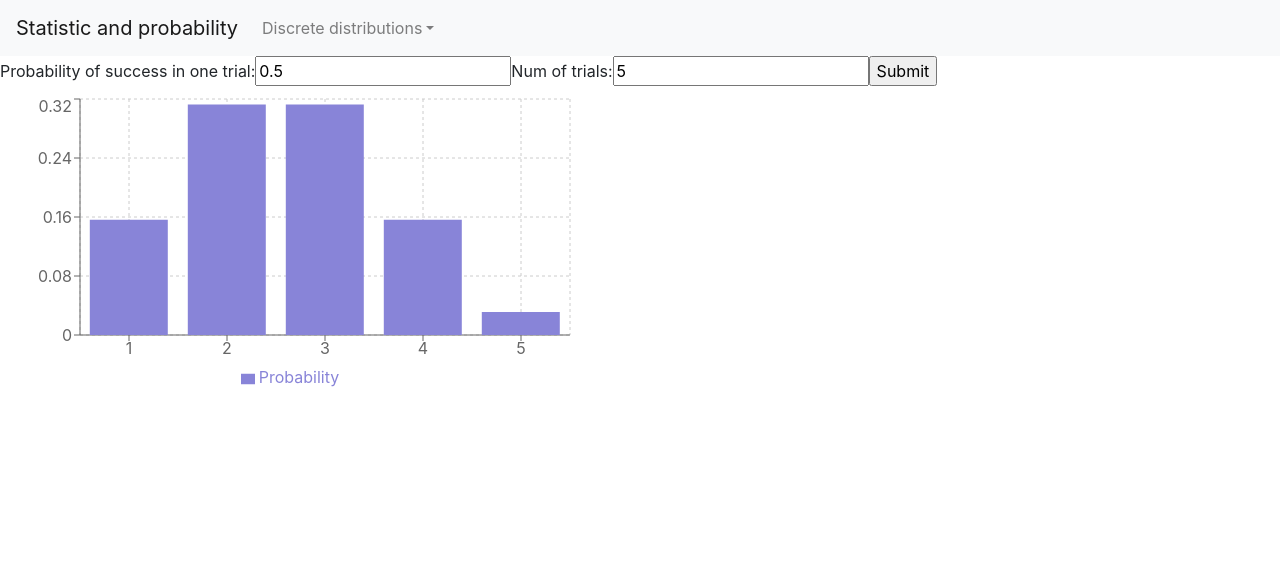
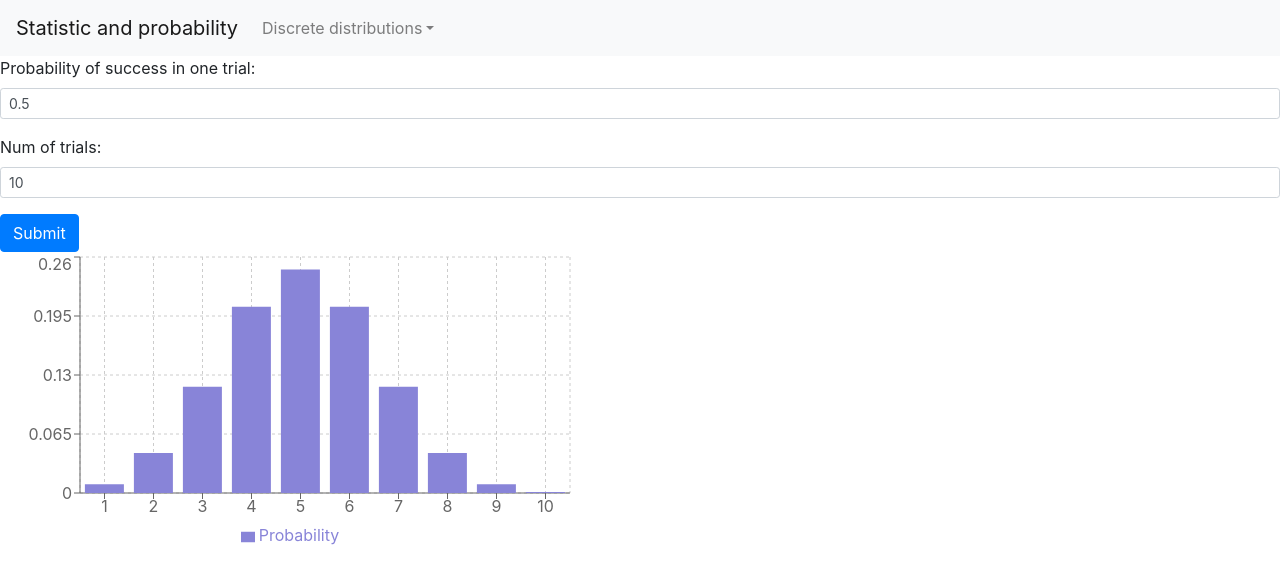
Before and after one commit to pbezglasny/probability-distributions-vis, a React (Create React App) app: page / in a window 1280 px wide. Shown: the top 582 px of the page. Built offline with nearby package versions, Linux system fonts and the light colour scheme.

Commit message:
Change form to bootstrap.

```diff
--- a/src/distributions/Binomial.js
+++ b/src/distributions/Binomial.js
@@ -1,5 +1,7 @@
 import React from "react";
-import {BarChart, Bar, XAxis, YAxis, CartesianGrid, Tooltip, Legend} from "recharts"
+import {Bar, BarChart, CartesianGrid, Legend, Tooltip, XAxis, YAxis} from "recharts"
+import Form from "react-bootstrap/Form";
+import Button from "react-bootstrap/Button";
 
 function nChooseK(n, k) {
     let res = 1;
@@ -16,15 +18,16 @@ class Binomial extends React.Component {
 
     constructor(props) {
         super(props);
-        this.state = {p: 0.5, n: 5, data: []};
+        this.state = {binom_p: 0.5, binom_n: 10, data: []};
         this.handleChange = this.handleChange.bind(this);
         this.handleSubmit = this.handleSubmit.bind(this);
         this.barChartElement = React.createRef();
     }
 
     handleChange(event) {
-        const {name, value} = event.target;
-        this.setState({[name]: value});
+        const id = event.target.id;
+        const value = event.target.value;
+        this.setState({[id]: value});
     }
 
 
@@ -33,10 +36,11 @@ class Binomial extends React.Component {
     }
 
     drawChart() {
-        let newData = [];
-        for (let k = 1; k <= this.state.n; k++) {
-            let choose = nChooseK(this.state.n, k);
-            let binProb = choose * Math.pow(this.state.p, k) * Math.pow(1 - this.state.p, this.state.n - k);
+        const newData = [];
+        for (let k = 1; k <= this.state.binom_n; k++) {
+            let choose = nChooseK(this.state.binom_n, k);
+            let binProb = choose * Math.pow(this.state.binom_p, k) *
+                Math.pow(1 - this.state.binom_p, this.state.binom_n - k);
             newData.push({'name': k.toString(), 'binProb': binProb});
         }
         this.setState({data: newData});
@@ -51,17 +55,27 @@ class Binomial extends React.Component {
     render() {
         return (
             <div>
-                <form onSubmit={this.handleSubmit}>
-                    <label>
-                        Probability of success in one trial:
-                        <input type="number" value={this.state.p} name="p" onChange={this.handleChange}/>
-                    </label>
-                    <label>
-                        Num of trials:
-                        <input type="number" value={this.state.n} name="n" onChange={this.handleChange}/>
-                    </label>
-                    <input type="submit" value="Submit"/>
-                </form>
+                <div>
+                    <Form onSubmit={this.handleSubmit}>
+                        <Form.Group controlId="binom_p">
+                            <Form.Label>Probability of success in one trial:</Form.Label>
+                            <Form.Control type="input" placeholder="values from 0 to 1"
+                                          size="sm"
+                                          value={this.state.binom_p}
+                                          onChange={this.handleChange}/>
+                        </Form.Group>
+                        <Form.Group controlId="binom_n">
+                            <Form.Label>Num of trials:</Form.Label>
+                            <Form.Control type="input" placeholder="values greater than 0"
+                                          size="sm"
+                                          value={this.state.binom_n}
+                                          onChange={this.handleChange}/>
+                        </Form.Group>
+                        <Button variant="primary" type="submit">
+                            Submit
+                        </Button>
+                    </Form>
+                </div>
                 <BarChart width={600} height={300} data={this.state.data}
                           margin={{top: 5, right: 30, left: 20, bottom: 5}}
                           ref={this.barChartElement}>
```
